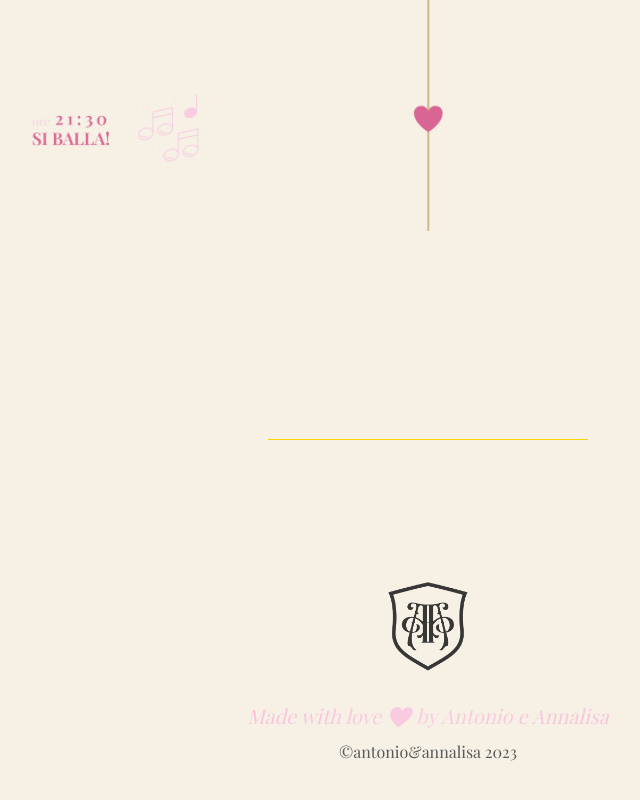
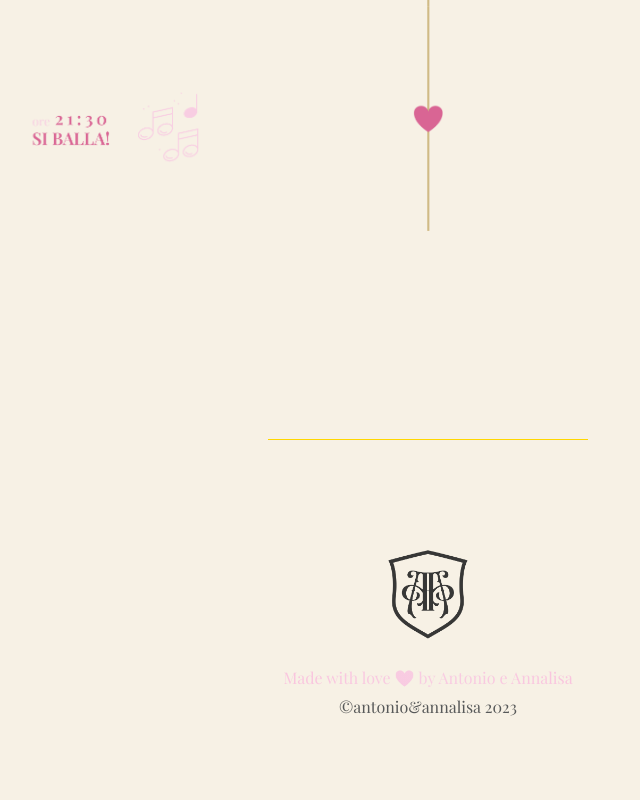
Before and after one commit to aphelpz/antonioeannalisa, a plain HTML site: page index.html in a window 1280 px wide. Shown: the part 7291-8091 px from the top of the page, without its empty margins (212-852 px from the left). After the commit the page ends 8042 px from the top, so only its background shows below. Drawn offline with nearby package versions, Linux system fonts and the light colour scheme; a web font is replaced by a local one.

Commit message:
Update index.html

```diff
--- a/index.html
+++ b/index.html
@@ -298,10 +298,10 @@
       <!-- Border -->
    </div >
 
-   <div class="container py-5 mt-2">
+   <div class="container py-3 mt-2">
      <img src="Immagini\Monogramma\aa-monogramma-bn.png" height="100rem" alt="Monogramma">
      <div >
-      <h5 class="footer-text">Made with love ❤️ by Antonio e Annalisa </h5>
+      <h6 class="footer-text">Made with love ❤️ by Antonio e Annalisa </h6>
       <p class=" text-body-secondary">©antonio&annalisa 2023</p>
 
    </div>
```
